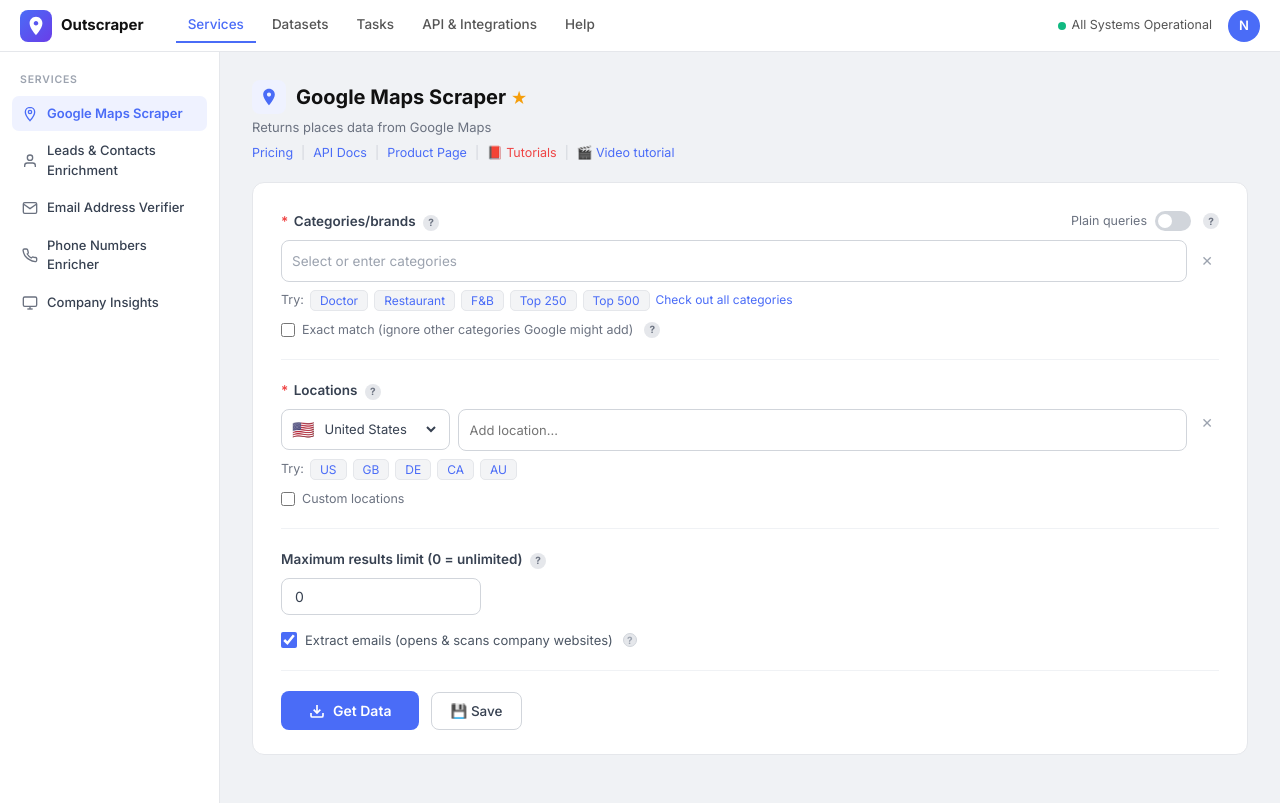
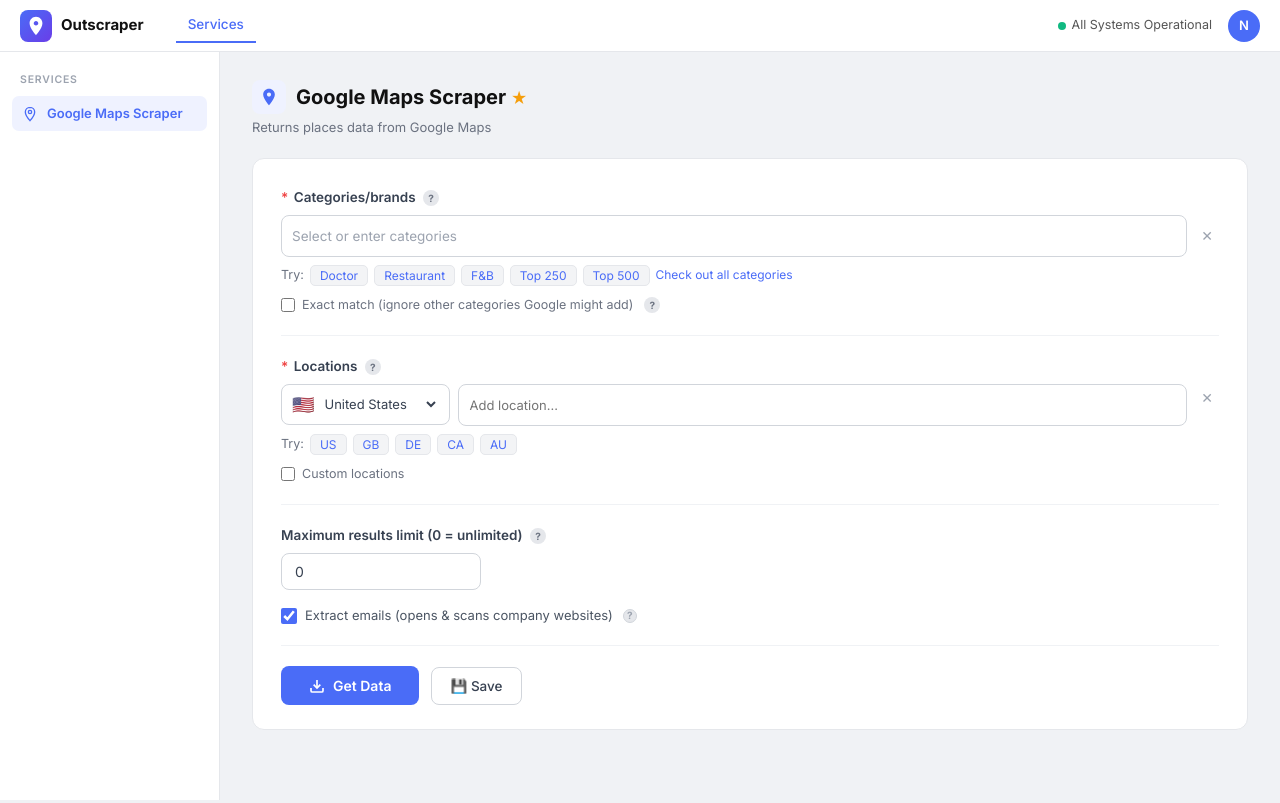
Before and after one commit to niiikkkhillll/My_ScraperProject, a plain HTML site: page outscraper-python/static/index.html in a window 1280 px wide. Drawn offline with Linux system fonts and the light colour scheme.

Commit message:
Remove non-functional UI elements

```diff
--- a/outscraper-python/static/index.html
+++ b/outscraper-python/static/index.html
@@ -28,10 +28,6 @@
         </div>
         <div class="nav-links">
           <a href="#" class="nav-link active">Services</a>
-          <a href="#" class="nav-link">Datasets</a>
-          <a href="#" class="nav-link">Tasks</a>
-          <a href="#" class="nav-link">API &amp; Integrations</a>
-          <a href="#" class="nav-link">Help</a>
         </div>
       </div>
       <div class="navbar-right">
@@ -51,22 +47,6 @@
         <svg width="16" height="16" viewBox="0 0 24 24" fill="none" stroke="currentColor" stroke-width="2"><path d="M12 2C8.13 2 5 5.13 5 9c0 5.25 7 13 7 13s7-7.75 7-13c0-3.87-3.13-7-7-7z"/><circle cx="12" cy="9" r="2.5"/></svg>
         Google Maps Scraper
       </a>
-      <a href="#" class="sidebar-item">
-        <svg width="16" height="16" viewBox="0 0 24 24" fill="none" stroke="currentColor" stroke-width="2"><path d="M20 21v-2a4 4 0 0 0-4-4H8a4 4 0 0 0-4 4v2"/><circle cx="12" cy="7" r="4"/></svg>
-        Leads &amp; Contacts Enrichment
-      </a>
-      <a href="#" class="sidebar-item">
-        <svg width="16" height="16" viewBox="0 0 24 24" fill="none" stroke="currentColor" stroke-width="2"><path d="M4 4h16c1.1 0 2 .9 2 2v12c0 1.1-.9 2-2 2H4c-1.1 0-2-.9-2-2V6c0-1.1.9-2 2-2z"/><polyline points="22,6 12,13 2,6"/></svg>
-        Email Address Verifier
-      </a>
-      <a href="#" class="sidebar-item">
-        <svg width="16" height="16" viewBox="0 0 24 24" fill="none" stroke="currentColor" stroke-width="2"><path d="M22 16.92v3a2 2 0 0 1-2.18 2 19.79 19.79 0 0 1-8.63-3.07A19.5 19.5 0 0 1 4.69 13.5 19.79 19.79 0 0 1 1.61 5a2 2 0 0 1 1.99-2h3a2 2 0 0 1 2 1.72c.13.96.36 1.9.7 2.81a2 2 0 0 1-.45 2.11L7.91 10.5a16 16 0 0 0 6 6l.96-.96a2 2 0 0 1 2.11-.45c.91.34 1.85.57 2.81.7A2 2 0 0 1 22 16.92z"/></svg>
-        Phone Numbers Enricher
-      </a>
-      <a href="#" class="sidebar-item">
-        <svg width="16" height="16" viewBox="0 0 24 24" fill="none" stroke="currentColor" stroke-width="2"><rect x="2" y="3" width="20" height="14" rx="2" ry="2"/><line x1="8" y1="21" x2="16" y2="21"/><line x1="12" y1="17" x2="12" y2="21"/></svg>
-        Company Insights
-      </a>
     </aside>
 
     <!-- Main Content -->
@@ -81,17 +61,6 @@
           <h1 class="page-title">Google Maps Scraper <span class="fav-star">★</span></h1>
         </div>
         <p class="page-subtitle">Returns places data from Google Maps</p>
-        <div class="page-links">
-          <a href="#">Pricing</a>
-          <span>|</span>
-          <a href="#">API Docs</a>
-          <span>|</span>
-          <a href="#">Product Page</a>
-          <span>|</span>
-          <a href="#" class="red-link">📕 Tutorials</a>
-          <span>|</span>
-          <a href="#">🎬 Video tutorial</a>
-        </div>
       </div>
 
       <!-- Scraper Form Card -->
@@ -103,14 +72,7 @@
             <span class="required">*</span> Categories/brands
             <span class="help-icon" title="Enter a business category or brand name">?</span>
           </label>
-          <div class="toggle-row">
-            <span class="toggle-label">Plain queries</span>
-            <label class="toggle-switch">
-              <input type="checkbox" id="plain-queries-toggle">
-              <span class="toggle-track"></span>
-            </label>
-            <span class="help-icon" title="Use plain text queries instead of categories">?</span>
-          </div>
+
         </div>
 
         <div class="tag-input-wrapper" id="categories-wrapper">
```
